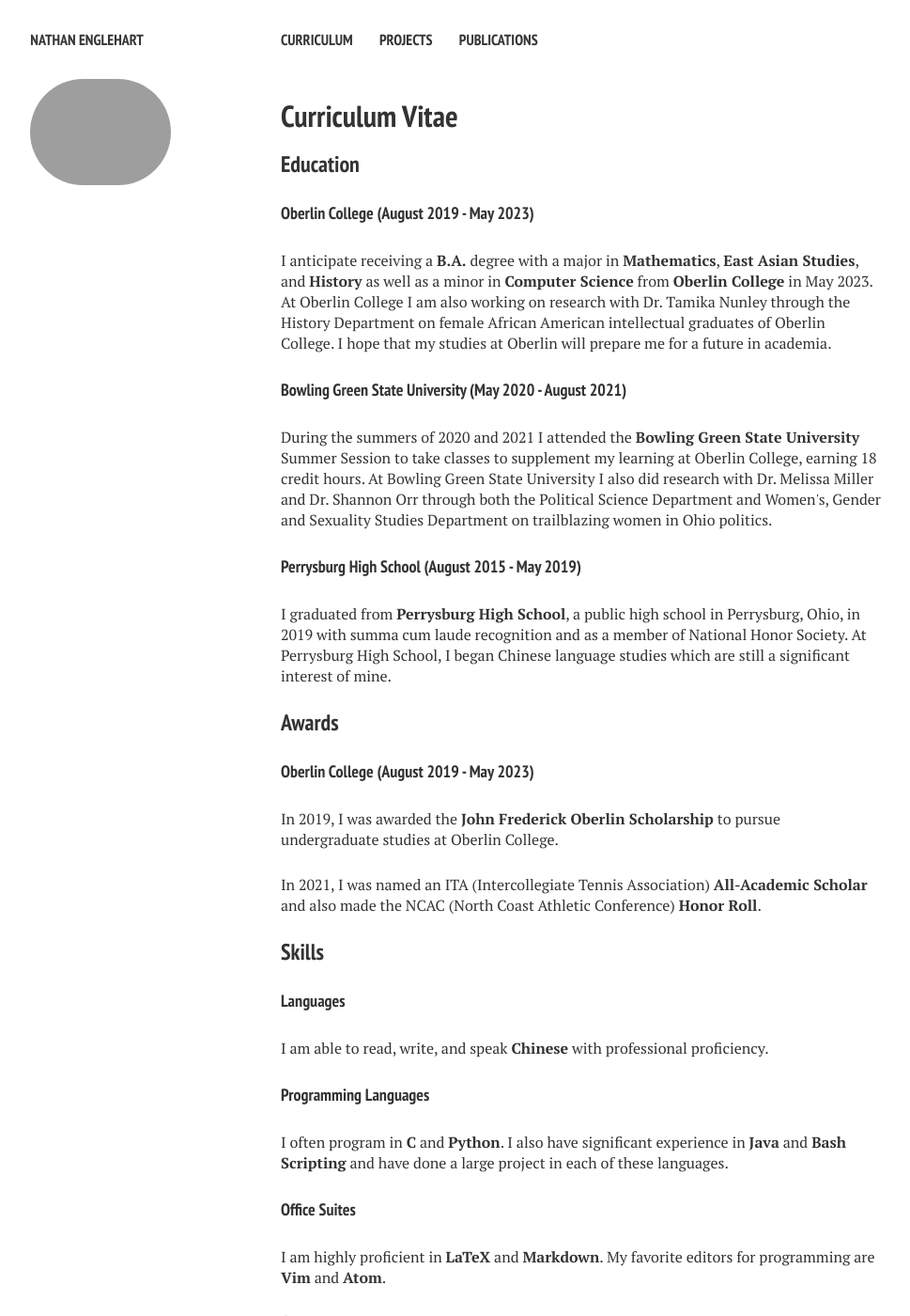
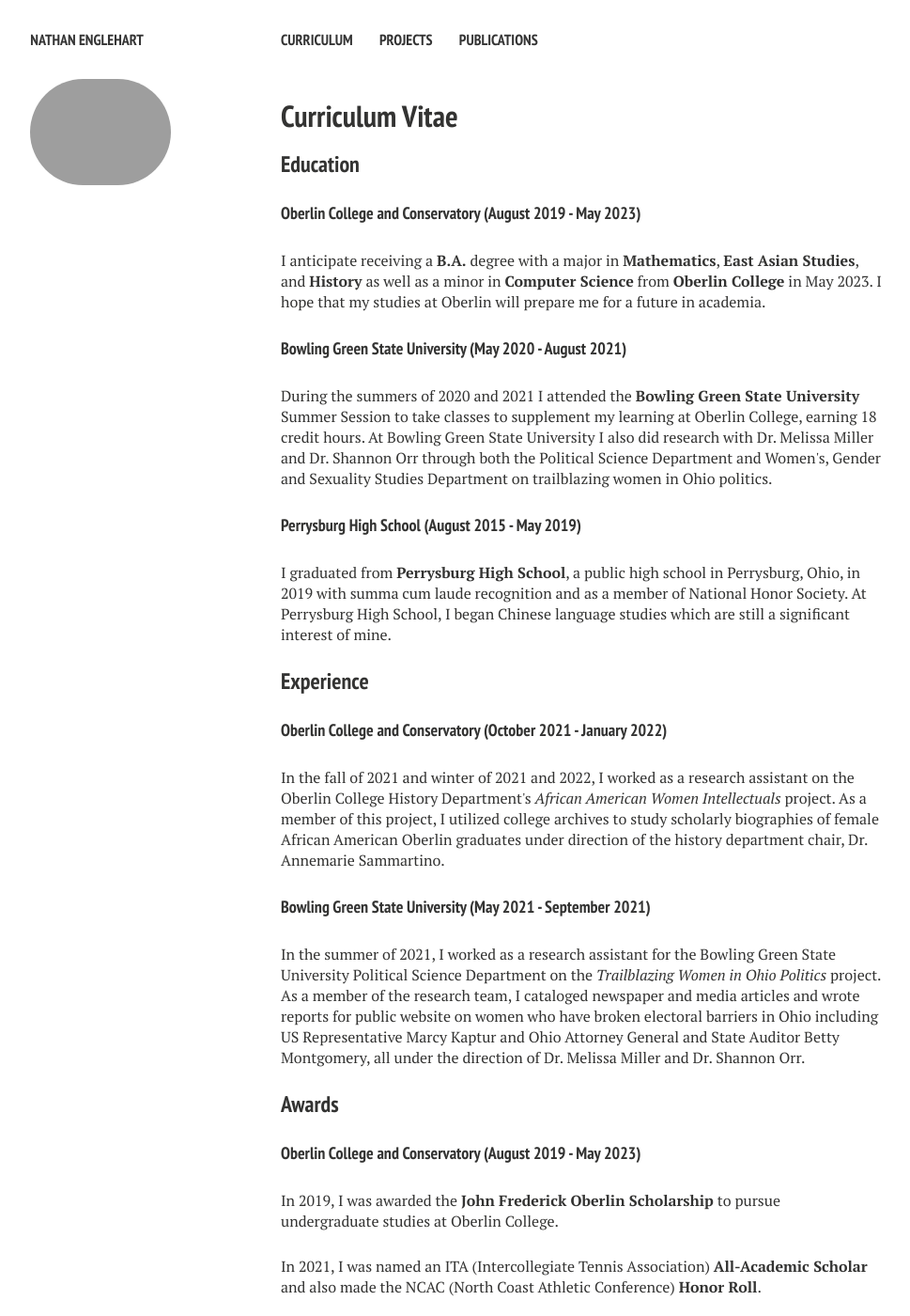
Before and after one commit to nathanenglehart/nathanenglehart.github.io, a Jekyll site: the page built from cv.md, in a window 1280 px wide and 1400 px high. Shown: the whole window at 94% size, without its empty margins (21-990 px from the left). Built offline with Jekyll 4.4.1, drawn with Linux system fonts in a browser that asks for light colours; nearby versions of some CDN libraries; some of the changed text lies outside the part shown.

Commit message:
Update cv.html

```diff
--- a/_layouts/cv.html
+++ b/_layouts/cv.html
@@ -47,10 +47,9 @@
       <h1>Curriculum Vitae</h1>
       <h3>Education</h3>
 
-      <h4>Oberlin College (August 2019 - May 2023)</h4>
+      <h4>Oberlin College and Conservatory (August 2019 - May 2023)</h4>
       <p class="paragraph">
-      I anticipate receiving a <strong>B.A.</strong> degree with a major in <strong>Mathematics</strong>, <strong>East Asian Studies</strong>, and <strong>History</strong> as well as a minor in <strong>Computer Science</strong> from <strong>Oberlin College</strong> in May 2023. At Oberlin College I am also working on research with Dr. Tamika Nunley through the History Department on female African American intellectual graduates of Oberlin College. I hope that my studies at Oberlin will prepare me for a future in academia.
-      </p>
+      I anticipate receiving a <strong>B.A.</strong> degree with a major in <strong>Mathematics</strong>, <strong>East Asian Studies</strong>, and <strong>History</strong> as well as a minor in <strong>Computer Science</strong> from <strong>Oberlin College</strong> in May 2023. I hope that my studies at Oberlin will prepare me for a future in academia.</p>
       <h4>Bowling Green State University (May 2020 - August 2021)</h4>
       <p class="paragraph">During the summers of 2020 and 2021 I attended the <strong>Bowling Green State University</strong> Summer Session to take classes to supplement my learning at Oberlin College, earning 18 credit hours. At Bowling Green State University I also did research with Dr. Melissa Miller and Dr. Shannon Orr through both the Political Science Department and Women's, Gender and Sexuality Studies Department on trailblazing women in Ohio politics. </p>
 
@@ -59,9 +58,20 @@
       <p class="paragraph">
       I graduated from <strong>Perrysburg High School</strong>, a public high school in Perrysburg, Ohio, in 2019 with summa cum laude recognition and as a member of National Honor Society. At Perrysburg High School, I began Chinese language studies which are still a significant interest of mine.
       </p>
+
+      <h3>Experience</h3>
+
+      <h4>Oberlin College and Conservatory (October 2021 - January 2022)</h4>
+
+      <p class="paragraph">In the fall of 2021 and winter of 2021 and 2022, I worked as a research assistant on the Oberlin College History Department's <i>African American Women Intellectuals</i> project. As a member of this project, I utilized college archives to study scholarly biographies of female African American Oberlin graduates under direction of the history department chair, Dr. Annemarie Sammartino. </p>
+
+      <h4>Bowling Green State University (May 2021 - September 2021)</h4>
+
+      <p class="paragraph">In the summer of 2021, I worked as a research assistant for the Bowling Green State University Political Science Department on the <i>Trailblazing Women in Ohio Politics</i> project. As a member of the research team, I cataloged newspaper and media articles and wrote reports for public website on women who have broken electoral barriers in Ohio including US Representative Marcy Kaptur and Ohio Attorney General and State Auditor Betty Montgomery, all under the direction of Dr. Melissa Miller and Dr. Shannon Orr.</p>
+
       <h3>Awards</h3>
 
-      <h4>Oberlin College (August 2019 - May 2023)</h4>
+      <h4>Oberlin College and Conservatory (August 2019 - May 2023)</h4>
 
       <p class="paragraph">In 2019, I was awarded the <strong>John Frederick Oberlin Scholarship</strong> to pursue undergraduate studies at Oberlin College. </p>
 
@@ -80,7 +90,7 @@
 
       <h4>Office Suites</h4>
 
-      <p class="paragraph">I am highly proficient in <strong>LaTeX</strong> and <strong>Markdown</strong>. My favorite editors for programming are <strong>Vim</strong> and <strong>Atom</strong>.</p>
+      <p class="paragraph">I am highly proficient in <strong>LaTeX</strong> and <strong>Markdown</strong>. My favorite editors for programming are <strong>Vim</strong> and <strong>Atom</strong>. I have also done a significant amount of programming in IDEs, namely <strong>Eclipse</strong> and <strong>PyCharm</strong>.</p>
 
       <h3>Supplements</h3>
 
```
